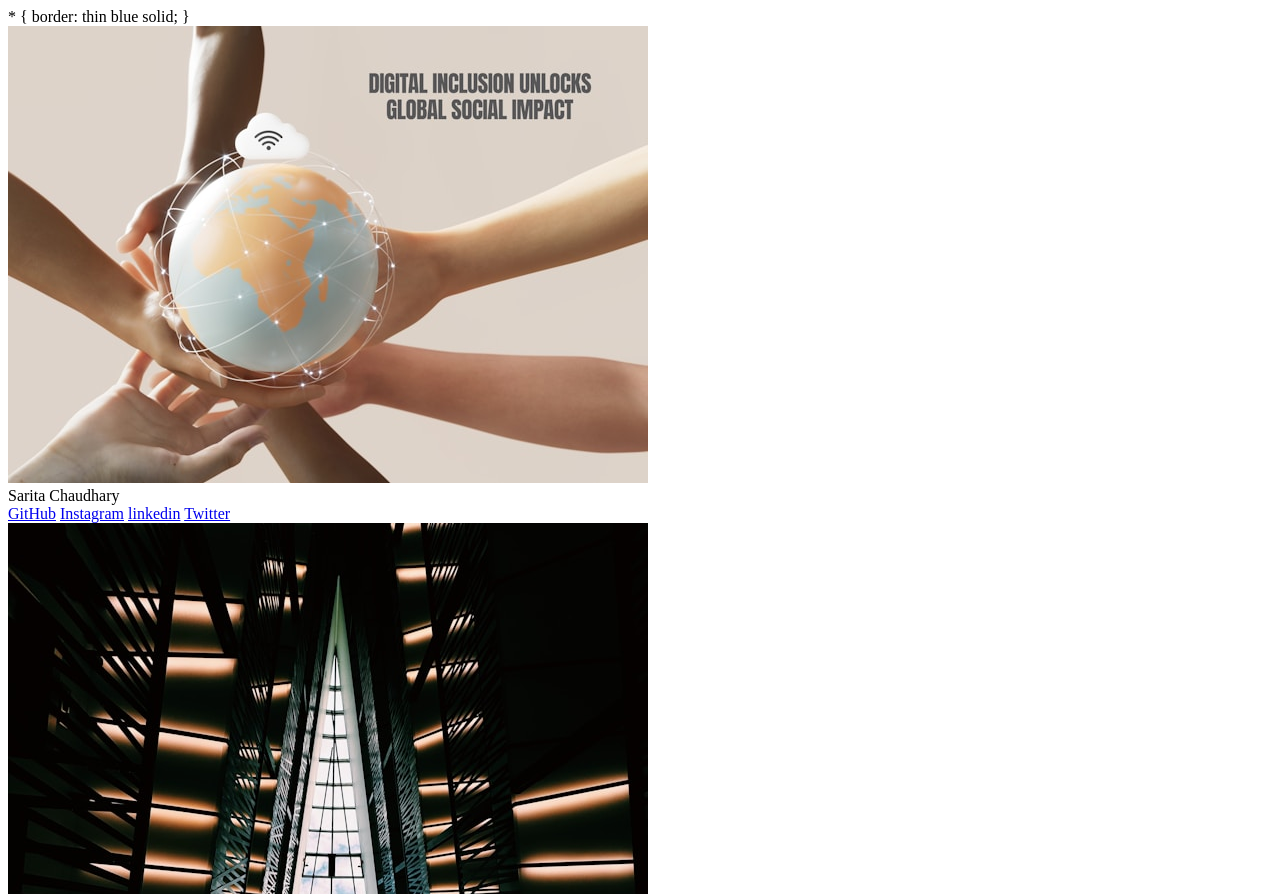
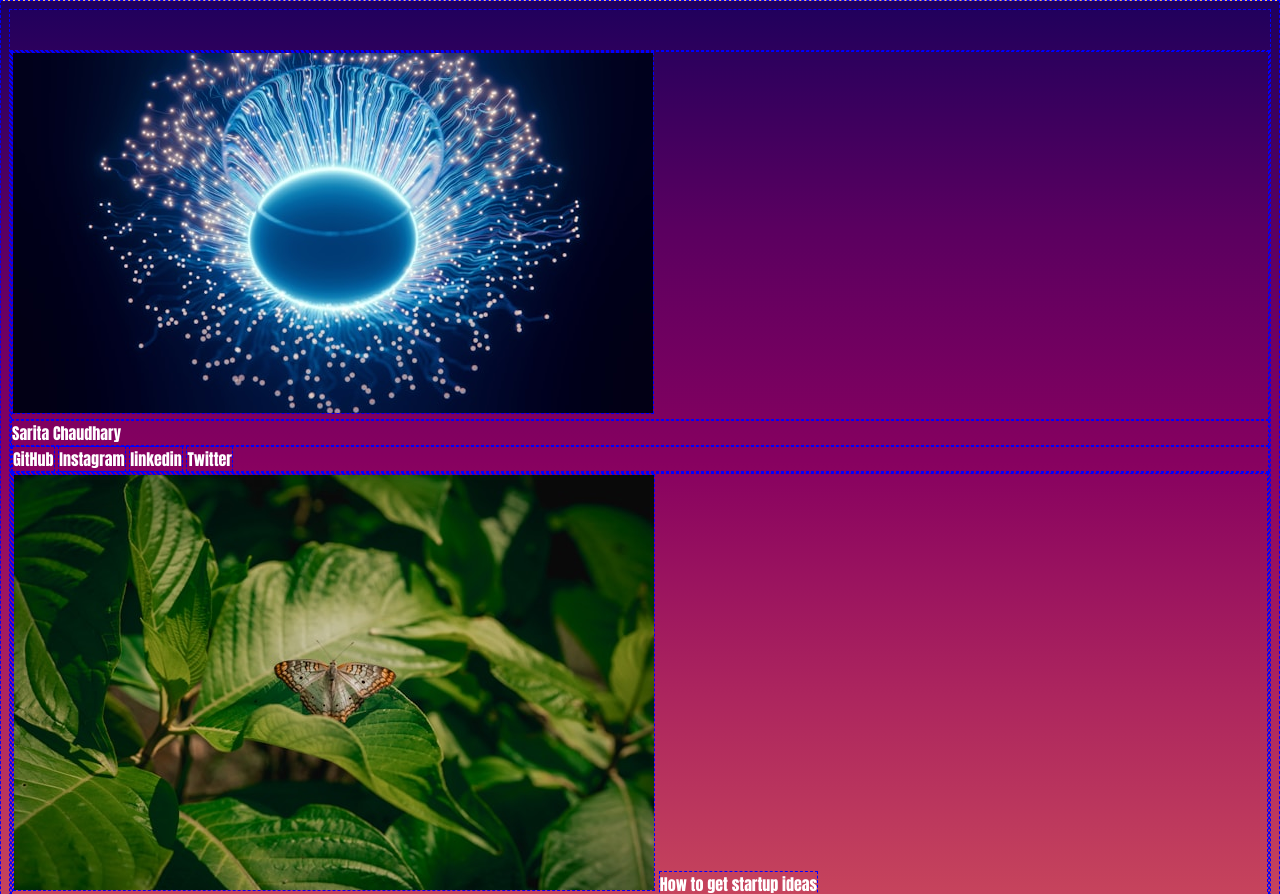
Before and after one commit to SChaudhary2020/link-in-bio, a plain HTML site: page index.html in a window 1280 px wide. Shown: the top 894 px of the page. Drawn offline with Linux system fonts and the light colour scheme.

Commit message:
My webpage

```diff
--- /dev/null
+++ b/css/styles.css
@@ -0,0 +1,55 @@
+* {
+  border: 1px blue dashed;
+}
+
+body {
+  padding-top: 40px;
+  padding-bottom: 40px;
+  min-height: 100%;
+  color: rgba(255, 255, 255, 1.0);
+  font-family: Impact, Haettenschweiler, 'Arial Narrow Bold', sans-serif;
+  background: linear-gradient(180deg, #1F005c,#5b0060, #870160, #ac255e, #ca485c, #F39060, #FFb56b );
+}
+a {
+  color:rgba(255, 255, 255, 1.0);
+  text-decoration: none;
+}
+/* .item {
+  background-color: rgba(149, 125, 175, 0.5);
+  margin-bottom: 20px;
+  display: flex;
+  align-items: center;
+  border-radius: 1000px;
+  padding-top: 5px;
+  padding-right: 53px;
+  box-shadow: 4px 4px 10px 0px rgba(122, 32, 122, 0.5);
+
+}
+.image-row {
+  width: 128px;
+  height: 128px;
+  object-fit: cover;
+  border-radius: 80px;
+}
+.main-container {
+  max-width: 40px;
+  margin: auto;
+}
+.image-row {
+  margin-bottom: 20px;
+  text-align: center;
+
+}
+.name-row {
+  margin-bottom: 40px;
+  text-align: center;
+  font-family: Georgia, 'Times New Roman', Times, serif;
+  font-size: 24px;
+  font-weight: 900;
+
+}
+.social-icons-row {
+  margin-bottom: 30px;
+  display: flex;
+  justify-content: space-around;
+} */
--- a/index.html
+++ b/index.html
@@ -3,16 +3,13 @@
   <head>
     <meta charset="UTF-8">
     <title>Moon and Stars</title>
-    <styles>
-      * {
-        border: thin blue solid;
-      }
-    </styles>
+    <link href="css/styles.css" rel="stylesheet">
+
   </head>
   <body>
     <div class="main-container">
       <div class="image-row">
-        <img src="/images/Universe.jpg" alt="moon-stars">
+        <img src="/images/Profile pic.jpg" alt="moon-stars">
       </div>
 
       <div class="name-row">
@@ -28,7 +25,7 @@
 
       <div class="links-row">
         <div class="item">
-          <img src="images/Design of building.jpg">
+          <img src="images/Butterfly.jpg">
           <a href="https://paulgraham.com/startupideas.html">How to get startup ideas</a>
         </div>
 
```
Also changed, not shown: images/Chinese Design home.jpg (deleted).
